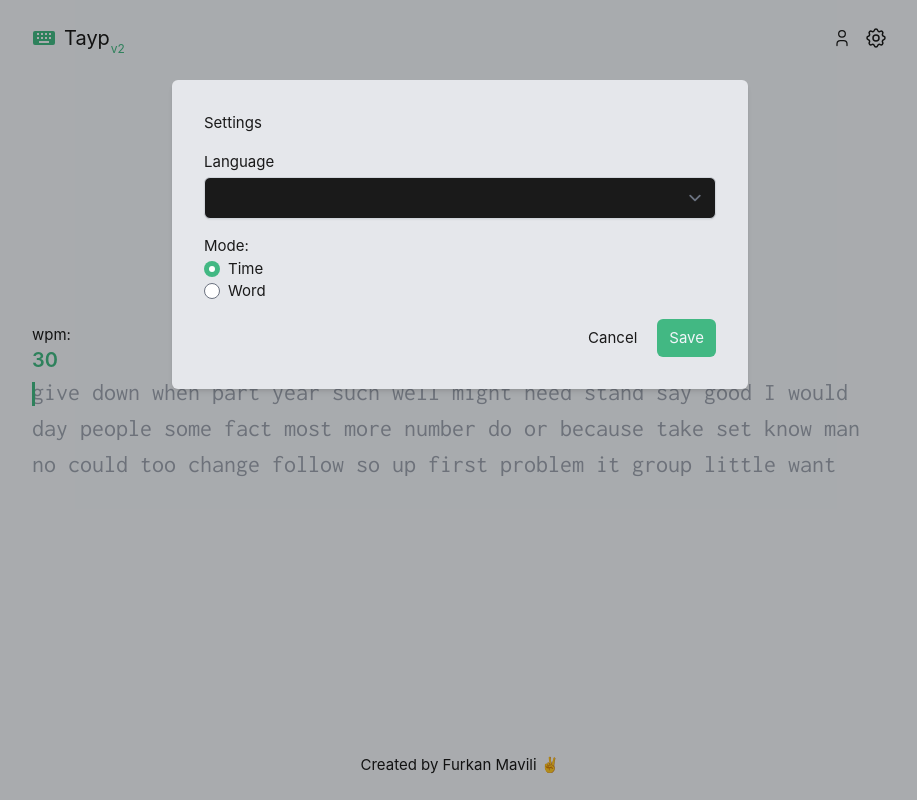
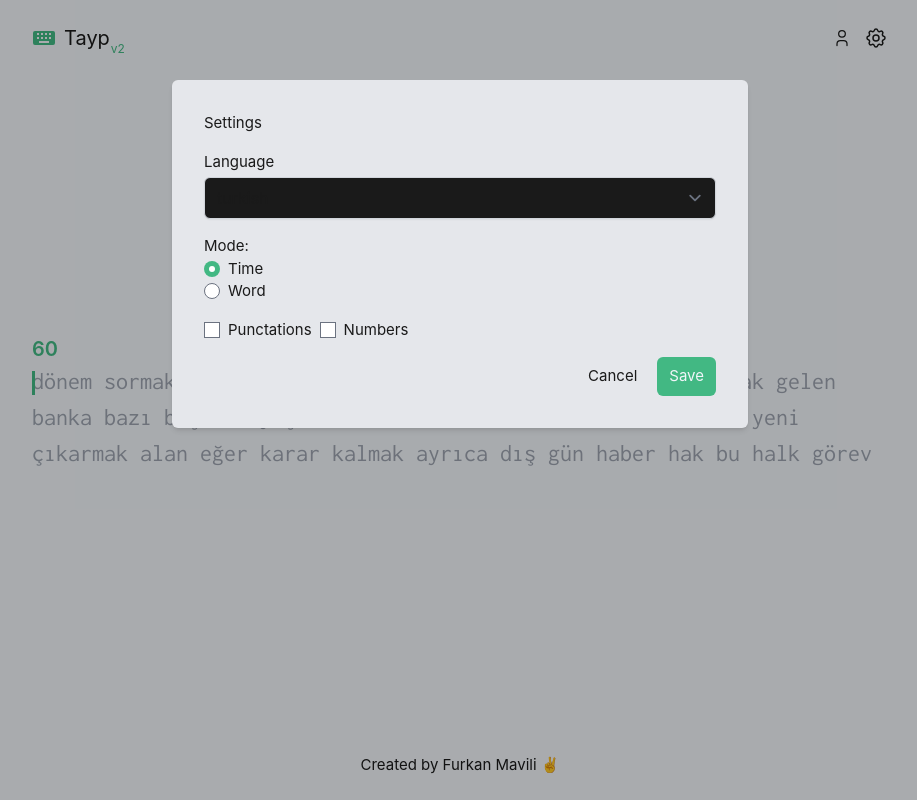
Before and after one commit to furkanmavili/tayp-v2, a Vue app: page / in a window 1280 px wide. Both pictures are taken after a click on the button 1056 px from the left and 38 px from the top of the page. Shown: the whole page, without its empty margins (180-1097 px from the left). Built offline with nearby package versions, Linux system fonts and the light colour scheme.

Commit message:
feat: connect playgrond with options

```diff
--- a/src/components/Playground.vue
+++ b/src/components/Playground.vue
@@ -1,16 +1,16 @@
 <script setup>
-import { useLanguageStore } from "../stores/language";
 import { useScoreStore } from "../stores/score";
 import { ref, onMounted, computed, watch, onUpdated, onBeforeUpdate, onActivated } from "vue";
 import { getRandomWords, importWords } from "../utils/words";
+import { useOptions } from "../stores/options";
 
 const LETTER_HEIGHT = 36;
 const IGNORE_KEYS = ["Shift", "CapsLock", "Tab", "Enter", "Alt"];
 const CORRECT_CLASS = "text-gray-950 dark:text-slate-100".split(" ");
 const WRONG_CLASS = "text-red-400 border-red-400".split(" ");
-const TIMER_INITIAL = 30;
 const CURSOR_TOP_PADDING = 8;
-const TOTAL_WORD = 300;
+const TOTAL_WORD = 200;
+const options = useOptions()
 
 const words = ref([]);
 const cursor = ref(0);
@@ -19,16 +19,14 @@ const cursorLeft = ref(0); // cursor left offset
 const cursorTop = ref(CURSOR_TOP_PADDING); // cursor top offset
 const wordRefs = ref([]); // takes all word divs ref
 const startTimer = ref(false);
-const timer = ref(TIMER_INITIAL);
+const timer = ref(options.timeValue);
 
 const scoreStore = useScoreStore();
-const languageStore = useLanguageStore();
-languageStore.$subscribe(
+options.$subscribe(
   async (mutation, state) => {
-    const json = await importWords(state.selectedLanguage);
-    words.value = getRandomWords(json.words, TOTAL_WORD);
+    restart()
   },
-  { detached: true }
+  { detached: false }
 );
 
 // returns word list with letters like ['h', 'e', 'l', 'l', 'o', ' ']
@@ -63,7 +61,7 @@ const parsedWords = computed(() => {
 });
 
 onMounted(async () => {
-  const json = await importWords(languageStore.selectedLanguage);
+  const json = await importWords(options.language);
   words.value = getRandomWords(json.words, TOTAL_WORD);
   // TODO: find a way to remove this listener on unmount
   window.addEventListener("keydown", (e) => {
@@ -142,7 +140,7 @@ watch(startTimer, () => {
 });
 
 function onFinish() {
-  const wpm = ((scoreStore.correct / 5) * 60) / TIMER_INITIAL;
+  const wpm = ((scoreStore.correct / 5) * 60) / options.timeValue;
   scoreStore.setWpm(wpm);
   scoreStore.setShowResults(true);
 }
@@ -150,8 +148,8 @@ function onFinish() {
 async function restart() {
   startTimer.value = false;
   scoreStore.reset();
-  timer.value = TIMER_INITIAL;
-  const json = await importWords(languageStore.selectedLanguage);
+  timer.value = options.timeValue;
+  const json = await importWords(options.language);
   words.value = getRandomWords(json.words, TOTAL_WORD);
   cursor.value = 0;
   wordRefs.value.forEach((word) => {
@@ -169,8 +167,7 @@ function clearClasses() {
 
 <template>
   <div>
-    <div>wpm:{{ scoreStore.wpm }}</div>
-    <!-- <div @click="store.changeLanguage('turkish')">change to tr</div> -->
+     <!-- <div @click="store.changeLanguage('turkish')">change to tr</div> -->
     <div class="text-primary font-semibold text-xl">{{ timer }}</div>
     <div
       id="words"
--- a/src/components/layout/Header.vue
+++ b/src/components/layout/Header.vue
@@ -2,15 +2,28 @@
 import { onMounted, ref } from "vue";
 import { RouterLink } from "vue-router";
 import Modal from "../Modal.vue";
+import { useOptions } from "../../stores/options";
 
-const language = ref("language")
-const mode = ref("time");
+const options = useOptions();
+const language = ref(options.language);
+const mode = ref(options.mode);
+const punctations = ref(options.punctations);
+const numbers = ref(options.numbers);
 
 const availableLanguages = ref([]);
 onMounted(async () => {
   const json = await import("../../assets/languages/_list.json");
   availableLanguages.value = json.langs;
 });
+
+function onSubmit() {
+  options.$patch({
+    mode: mode.value,
+    language: language.value,
+    punctations: punctations.value,
+    numbers: numbers.value
+  })
+}
 </script>
 
 <template>
@@ -77,7 +90,7 @@ onMounted(async () => {
         </template>
 
         <template v-slot:body>
-          <div class="flex flex-col space-y-4">
+          <form @submit.prevent="onSubmit" class="flex flex-col space-y-4">
             <div>
               <div>Language</div>
               <select
@@ -91,25 +104,37 @@ onMounted(async () => {
             <div>
               <div>Mode:</div>
               <div class="flex items-center">
-                <input class="mr-2 text-primary ring-0" type="radio" id="one" value="time" v-model="mode" />
-                <label for="one">Time</label>
+                <input class="mr-2 text-primary ring-0" type="radio" id="time" value="time" v-model="mode" />
+                <label for="time">Time</label>
               </div>
               <div class="flex items-center">
-                <input class="mr-2 text-primary ring-0" type="radio" id="two" value="word" v-model="mode" />
-                <label for="two">Word</label>
+                <input class="mr-2 text-primary ring-0" type="radio" id="word" value="word" v-model="mode" />
+                <label for="word">Word</label>
               </div>
-
             </div>
 
+            <div class="flex items-center gap-2">
+              <input
+                class="text-primary focus:border-0 focus:outline-none focus:ring-0"
+                id="punctations"
+                type="checkbox"
+                v-model="punctations"
+              />
+              <label for="punctations">Punctations</label>
+              <input
+                class="text-primary focus:border-0 focus:outline-none focus:ring-0"
+                id="numbers"
+                type="checkbox"
+                v-model="numbers"
+              />
+              <label for="numbers">Numbers</label>
+            </div>
 
-          </div>
-        </template>
-
-        <template v-slot:footer>
-          <div class="mt-4 flex justify-end gap-2">
-            <button class="button" @click="$refs.optionsModal.closeModal()">Cancel</button>
-            <button class="button button-primary" @click="$refs.optionsModal.closeModal()">Save</button>
-          </div>
+            <div class="mt-4 flex justify-end gap-2">
+              <button type="reset" class="button" @click="$refs.optionsModal.closeModal()">Cancel</button>
+              <button type="submit" class="button button-primary" @click="$refs.optionsModal.closeModal()">Save</button>
+            </div>
+          </form>
         </template>
       </modal>
     </div>
--- a/src/stores/options.js
+++ b/src/stores/options.js
@@ -2,36 +2,17 @@ import { defineStore } from "pinia";
 
 const initialState = {
   mode: "time",
-  language: "english",
+  language: "turkish",
   timeValue: 60,
   wordValue: 100,
   sound: false,
+  punctations: false,
+  numbers: false
 };
 export const useOptions = defineStore({
   id: "options",
   state: () => initialState,
   actions: {
-    reset() {
-      this.correct = 0;
-      this.wrong = 0;
-      // this.wpm = null;
-      // this.raw_wpm = null;
-      this.show_results = false;
-    },
-    addCorrect() {
-      this.correct++;
-    },
-    addWrong() {
-      this.wrong++;
-    },
-    setWpm(result) {
-      this.wpm = result;
-    },
-    setRawWpm(result) {
-      this.raw_wpm = result;
-    },
-    setShowResults(result) {
-      this.show_results = result;
-    },
+
   },
 });
```
